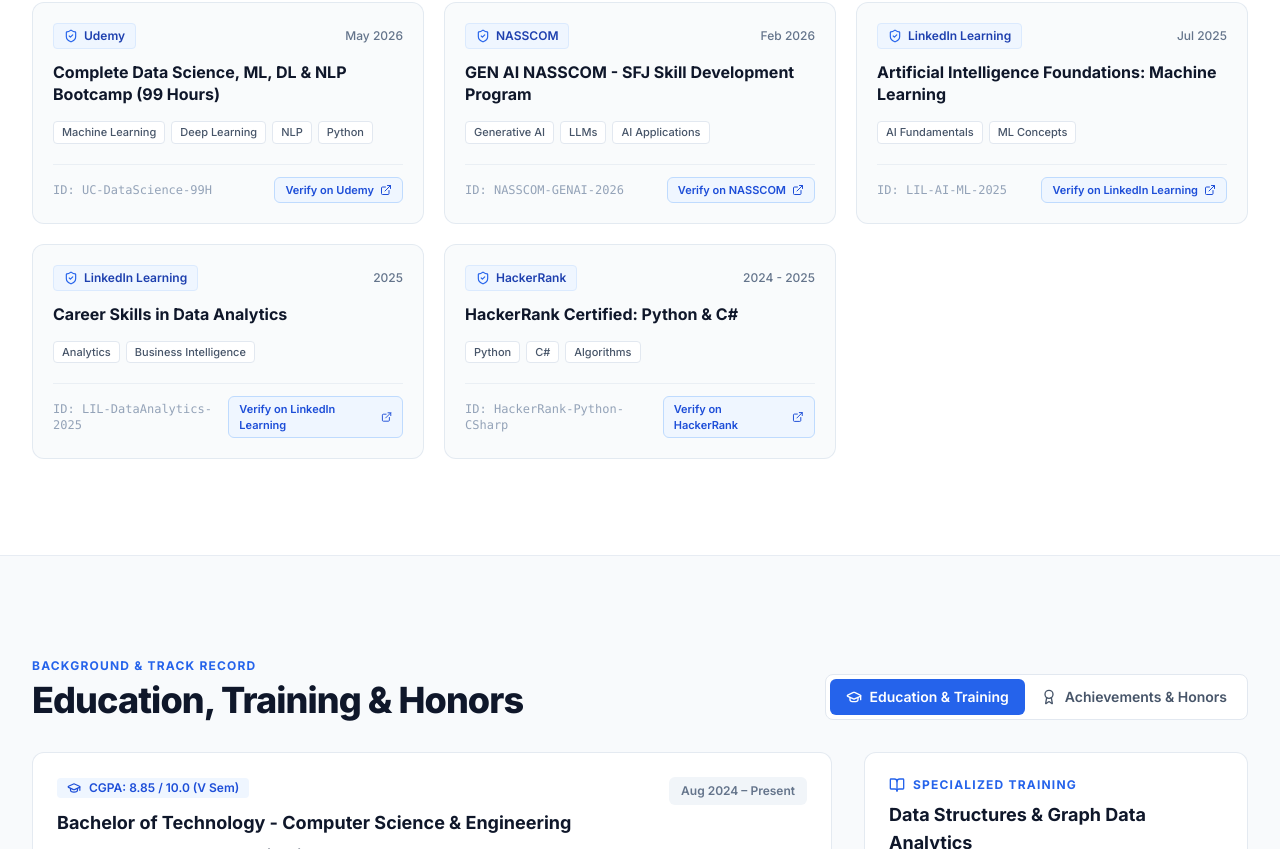
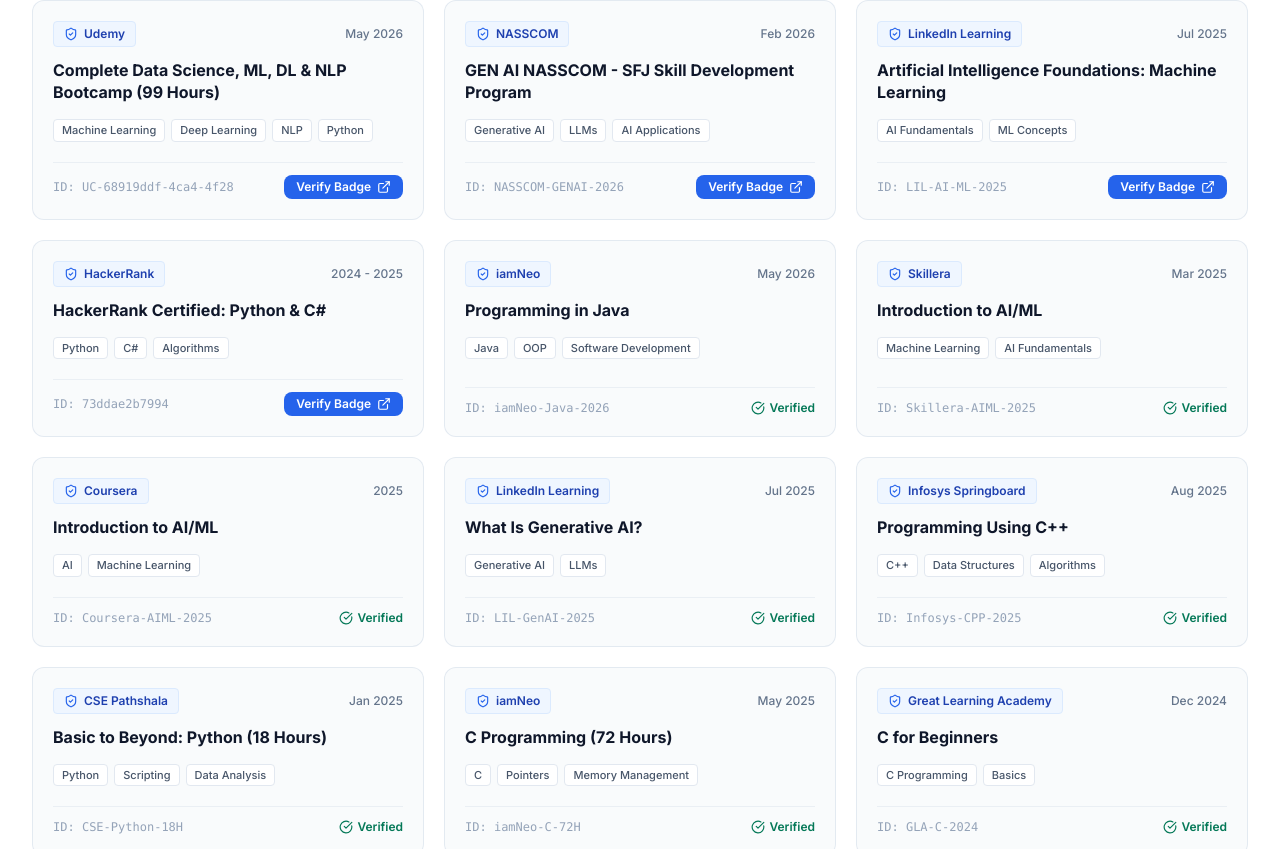
Before and after one commit to lizarawat/portfolio, a React (Vite) app: page / in a window 1280 px wide. Shown: the part 4691-5540 px from the top of the page. Built offline with nearby package versions, Linux system fonts and the light colour scheme.

Commit message:
Update exact verification links for all certifications and list complete 15 certifications

```diff
--- a/src/components/Certifications.jsx
+++ b/src/components/Certifications.jsx
@@ -11,14 +11,14 @@
         <div className="flex flex-col md:flex-row md:items-end justify-between gap-4 mb-12">
           <div>
             <span className="text-xs font-bold text-blue-600 uppercase tracking-widest">
-              Verified Credentials
+              Verified Credentials ({certifications.length})
             </span>
             <h2 className="text-3xl sm:text-4xl font-extrabold text-slate-900 tracking-tight mt-1">
               Certifications & Industry Standards
             </h2>
           </div>
           <p className="text-sm text-slate-500 max-w-md">
-            Validated technical expertise across Cloud AI, Enterprise Data Platforms, NoSQL Databases, and Generative AI.
+            Validated technical expertise across Cloud AI, Enterprise Data Platforms, Machine Learning, and Software Development.
           </p>
         </div>
 
@@ -62,15 +62,15 @@
                     href={cert.link}
                     target="_blank"
                     rel="noopener noreferrer"
-                    className="inline-flex items-center gap-1.5 px-2.5 py-1 text-[11px] font-semibold text-blue-700 bg-blue-50 hover:bg-blue-100 border border-blue-200 rounded-md transition-colors font-sans"
-                    title={`Verify credential on ${cert.issuer}`}
+                    className="inline-flex items-center gap-1.5 px-3 py-1 text-xs font-semibold text-white bg-blue-600 hover:bg-blue-700 rounded-lg transition-colors shadow-2xs font-sans"
+                    title={`View / Verify certificate for ${cert.title}`}
                   >
-                    <span>Verify on {cert.issuer}</span>
-                    <ExternalLink className="w-3 h-3" />
+                    <span>Verify Badge</span>
+                    <ExternalLink className="w-3.5 h-3.5" />
                   </a>
                 ) : (
                   <span className="text-emerald-700 font-sans font-semibold flex items-center gap-1">
-                    <CheckCircle className="w-3 h-3" /> Verified
+                    <CheckCircle className="w-3.5 h-3.5" /> Verified
                   </span>
                 )}
               </div>
--- a/src/data/resumeData.js
+++ b/src/data/resumeData.js
@@ -199,20 +199,12 @@
 
 export const certifications = [
   {
-    title: "MongoDB Certified Database Administrator Path",
-    issuer: "MongoDB",
-    date: "Sep 2026",
-    credentialId: "MongoDB-DBA-2026",
-    tags: ["Databases", "NoSQL", "Indexing", "DBA"],
-    link: "https://www.credly.com/"
-  },
-  {
     title: "Oracle Cloud Infrastructure AI Foundations Associate",
     issuer: "Oracle University",
     date: "Jul 2026",
     credentialId: "Oracle-OCI-AI-2026",
     tags: ["Cloud AI", "Oracle Cloud", "Machine Learning"],
-    link: "https://mylearn.oracle.com/"
+    link: "https://catalog-education.oracle.com/ords/certview/sharebadge?id=1C069C2129BD5E70E038E23F0BC0201C13D0ADD5BCF67E56D99B14E0E11BC0BE"
   },
   {
     title: "Oracle Data Platform 2025 Certified Foundations Associate",
@@ -220,15 +212,23 @@
     date: "May 2026",
     credentialId: "Oracle-Data-2025",
     tags: ["Data Engineering", "SQL", "Enterprise Data"],
-    link: "https://mylearn.oracle.com/"
+    link: "https://catalog-education.oracle.com/ords/certview/sharebadge?id=F8FECD775404A7E4D58F5BB4A943B22BAF50A6E4B14C056777A1628258186818"
+  },
+  {
+    title: "MongoDB Certified Database Administrator Path",
+    issuer: "MongoDB",
+    date: "Sep 2026",
+    credentialId: "MongoDB-DBA-2026",
+    tags: ["Databases", "NoSQL", "Indexing", "DBA"],
+    link: "https://drive.google.com/drive/folders/1MlaPGk2NMorip76oQz_WLABApUA7Bvv_?usp=sharing"
   },
   {
     title: "Complete Data Science, ML, DL & NLP Bootcamp (99 Hours)",
     issuer: "Udemy",
     date: "May 2026",
-    credentialId: "UC-DataScience-99H",
+    credentialId: "UC-68919ddf-4ca4-4f28",
     tags: ["Machine Learning", "Deep Learning", "NLP", "Python"],
-    link: "https://www.udemy.com/"
+    link: "https://udemy-certificate.s3.amazonaws.com/image/UC-68919ddf-4ca4-4f28-af9b-6eaae46f2f53.jpg"
   },
   {
     title: "GEN AI NASSCOM - SFJ Skill Development Program",
@@ -236,7 +236,7 @@
     date: "Feb 2026",
     credentialId: "NASSCOM-GENAI-2026",
     tags: ["Generative AI", "LLMs", "AI Applications"],
-    link: "https://futureskillsprime.in/"
+    link: "https://drive.google.com/drive/folders/15qb-dltrK-d9B556pu3CBftItTjJEg9x"
   },
   {
     title: "Artificial Intelligence Foundations: Machine Learning",
@@ -244,23 +244,79 @@
     date: "Jul 2025",
     credentialId: "LIL-AI-ML-2025",
     tags: ["AI Fundamentals", "ML Concepts"],
-    link: "https://www.linkedin.com/learning/"
-  },
-  {
-    title: "Career Skills in Data Analytics",
-    issuer: "LinkedIn Learning",
-    date: "2025",
-    credentialId: "LIL-DataAnalytics-2025",
-    tags: ["Analytics", "Business Intelligence"],
-    link: "https://www.linkedin.com/learning/"
+    link: "https://www.linkedin.com/learning/certificates/9065a8a04872e04f7086ad92c2c97f47921d7f2cc9bbbde05557f5556e6edd11"
   },
   {
     title: "HackerRank Certified: Python & C#",
     issuer: "HackerRank",
     date: "2024 - 2025",
-    credentialId: "HackerRank-Python-CSharp",
+    credentialId: "73ddae2b7994",
     tags: ["Python", "C#", "Algorithms"],
-    link: "https://www.hackerrank.com/certificates/"
+    link: "https://www.hackerrank.com/certificates/73ddae2b7994"
+  },
+  {
+    title: "Programming in Java",
+    issuer: "iamNeo",
+    date: "May 2026",
+    credentialId: "iamNeo-Java-2026",
+    tags: ["Java", "OOP", "Software Development"],
+    link: null
+  },
+  {
+    title: "Introduction to AI/ML",
+    issuer: "Skillera",
+    date: "Mar 2025",
+    credentialId: "Skillera-AIML-2025",
+    tags: ["Machine Learning", "AI Fundamentals"],
+    link: null
+  },
+  {
+    title: "Introduction to AI/ML",
+    issuer: "Coursera",
+    date: "2025",
+    credentialId: "Coursera-AIML-2025",
+    tags: ["AI", "Machine Learning"],
+    link: null
+  },
+  {
+    title: "What Is Generative AI?",
+    issuer: "LinkedIn Learning",
+    date: "Jul 2025",
+    credentialId: "LIL-GenAI-2025",
+    tags: ["Generative AI", "LLMs"],
+    link: null
+  },
+  {
+    title: "Programming Using C++",
+    issuer: "Infosys Springboard",
+    date: "Aug 2025",
+    credentialId: "Infosys-CPP-2025",
+    tags: ["C++", "Data Structures", "Algorithms"],
+    link: null
+  },
+  {
+    title: "Basic to Beyond: Python (18 Hours)",
+    issuer: "CSE Pathshala",
+    date: "Jan 2025",
+    credentialId: "CSE-Python-18H",
+    tags: ["Python", "Scripting", "Data Analysis"],
+    link: null
+  },
+  {
+    title: "C Programming (72 Hours)",
+    issuer: "iamNeo",
+    date: "May 2025",
+    credentialId: "iamNeo-C-72H",
+    tags: ["C", "Pointers", "Memory Management"],
+    link: null
+  },
+  {
+    title: "C for Beginners",
+    issuer: "Great Learning Academy",
+    date: "Dec 2024",
+    credentialId: "GLA-C-2024",
+    tags: ["C Programming", "Basics"],
+    link: null
   }
 ];
 
```
